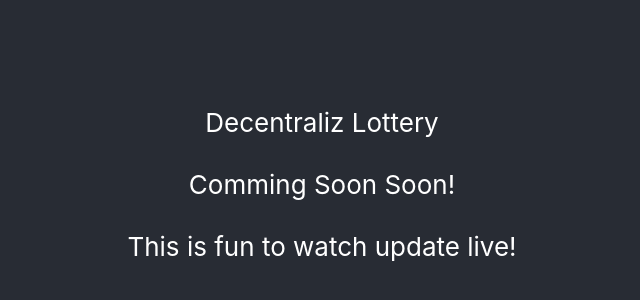
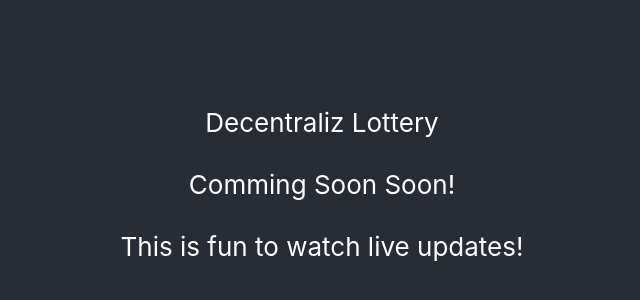
Before and after one commit to Michealleverton/Decentraliz-Lottery, a React (Create React App) app: page / in a window 1280 px wide. Shown: the part 216-516 px from the top of the page, without its empty margins (318-958 px from the left). Built offline with nearby package versions, Linux system fonts and the light colour scheme.

Commit message:
Yet another update

```diff
--- a/src/App.js
+++ b/src/App.js
@@ -5,7 +5,7 @@ function App() {
   return (
     <div className="App">
       <header className="App-header">
-        Decentraliz Lottery<br/><br/>Comming Soon Soon!<br/><br/>This is fun to watch update live!
+        Decentraliz Lottery<br/><br/>Comming Soon Soon!<br/><br/>This is fun to watch live updates!
       </header>
     </div>
   );
```
